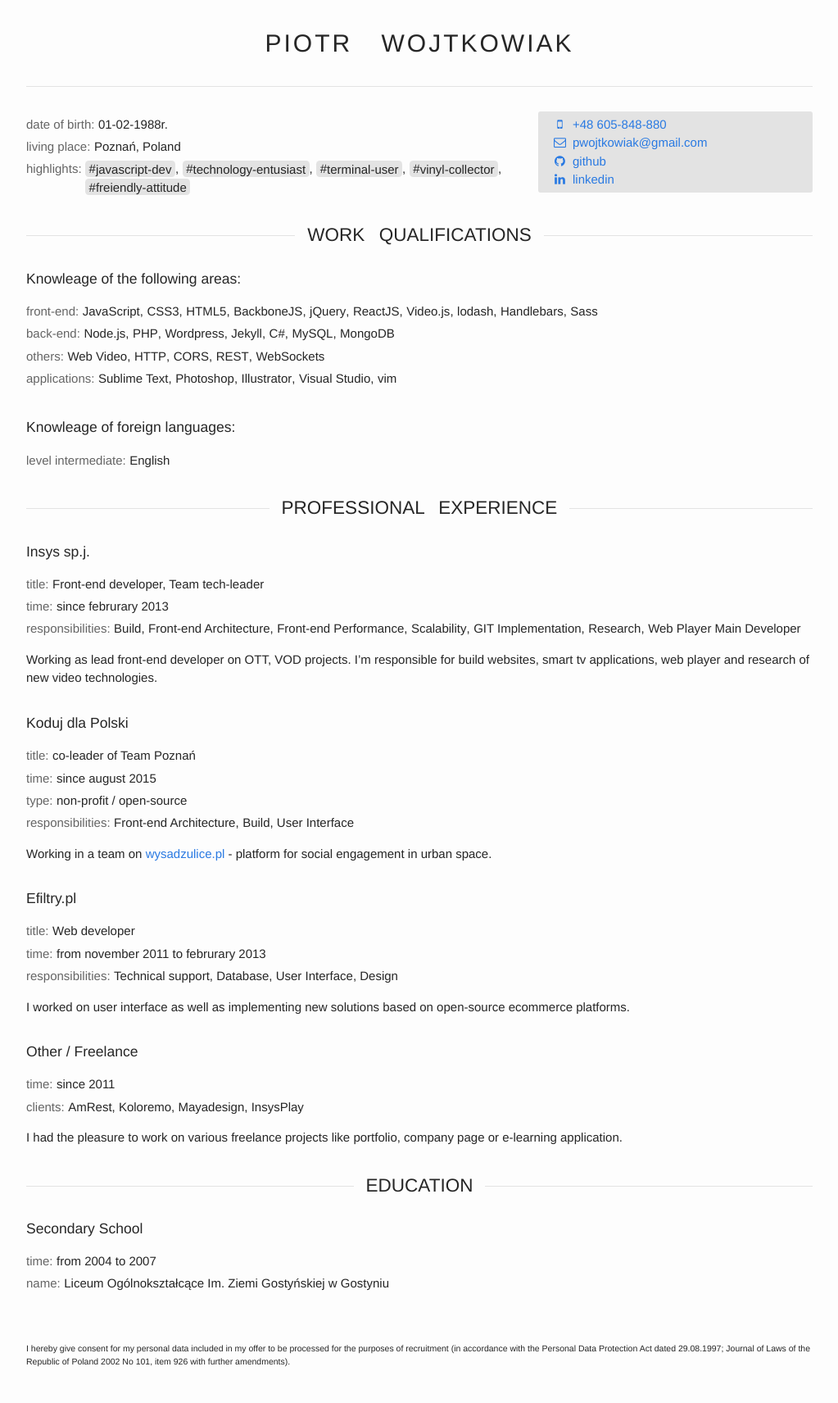
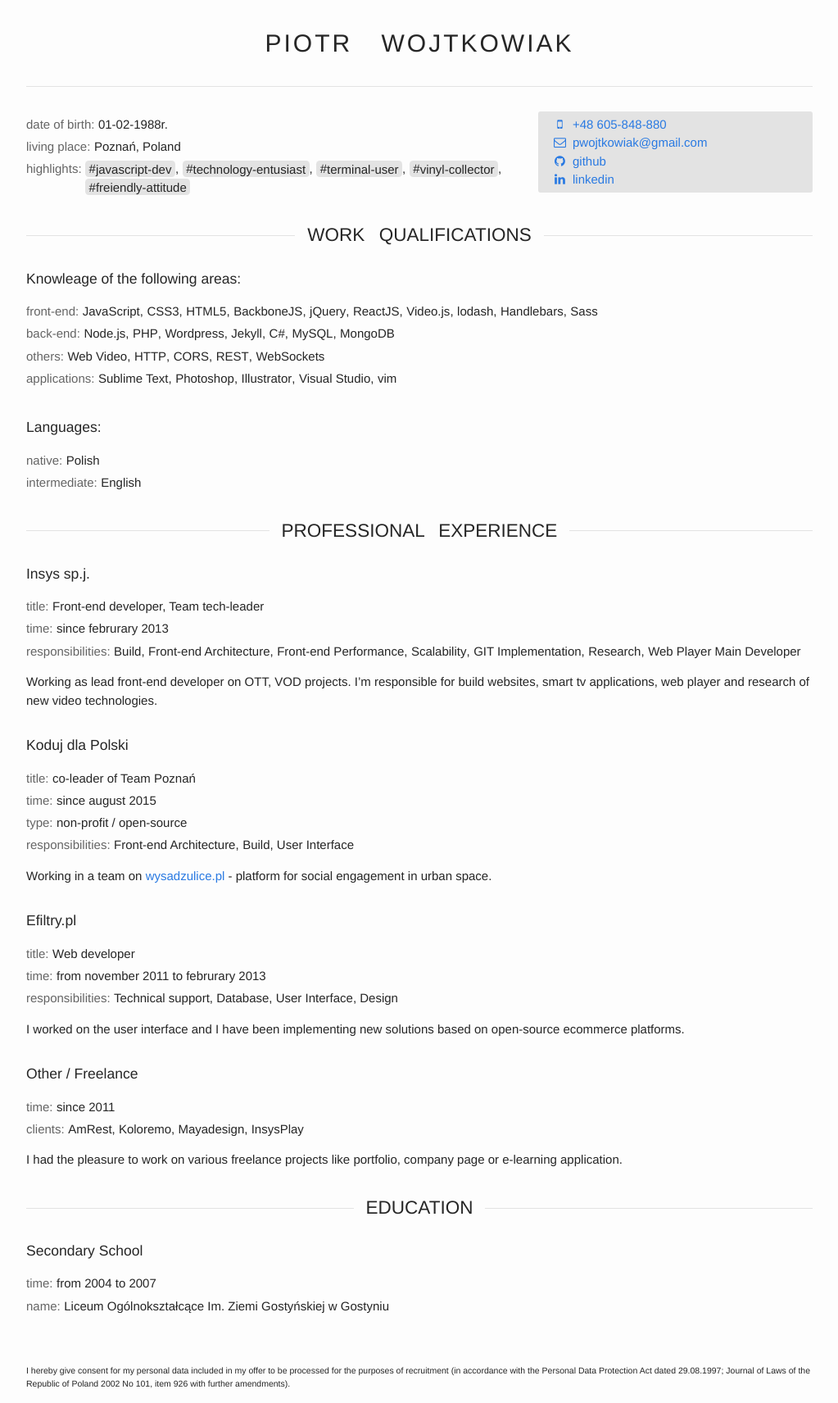
Before and after one commit to cmwd/cmwd.github.io, a Jekyll site: the page built from index.html, in a window 1280 px wide. Shown: the whole page at 82% size, without its empty margins (128-1151 px from the left). Built offline with Jekyll 4.4.1, drawn with Linux system fonts in a browser that asks for light colours; nearby versions of some CDN libraries; before the commit the page ends 1684 px from its top, so only the background shows below that.

Commit message:
Improve skills and jobs section

```diff
--- a/_data/jobs.yml
+++ b/_data/jobs.yml
@@ -30,7 +30,7 @@
     title: Web developer
     time: from november 2011 to februrary 2013
     responsibilities: Technical support, Database, User Interface, Design
-  info: I worked on user interface as well as implementing new solutions based on open-source ecommerce platforms.
+  info: I worked on the user interface and I have been implementing new solutions based on open-source ecommerce platforms.
 
 - name: Other / Freelance
   declarations:
--- a/_data/skills.yml
+++ b/_data/skills.yml
@@ -39,8 +39,11 @@
         - Visual Studio
         - vim
 
-- entry: Knowleage of foreign languages
+- entry: Languages
   values:
-    - name: level intermediate
+    - name: native
+      values:
+        - Polish
+    - name: intermediate
       values:
         - English
--- a/_includes/head.html
+++ b/_includes/head.html
@@ -8,7 +8,6 @@
 
   <link rel="stylesheet" href="{{ "/css/main.css" | prepend: site.baseurl }}">
   <link rel="canonical" href="{{ page.url | replace:'index.html','' | prepend: site.baseurl | prepend: site.url }}">
-  <link rel="alternate" type="application/rss+xml" title="{{ site.title }}" href="{{ "/feed.xml" | prepend: site.baseurl | prepend: site.url }}">
   <link rel="stylesheet" href="https://maxcdn.bootstrapcdn.com/font-awesome/4.5.0/css/font-awesome.min.css">
 
   <script>
```
